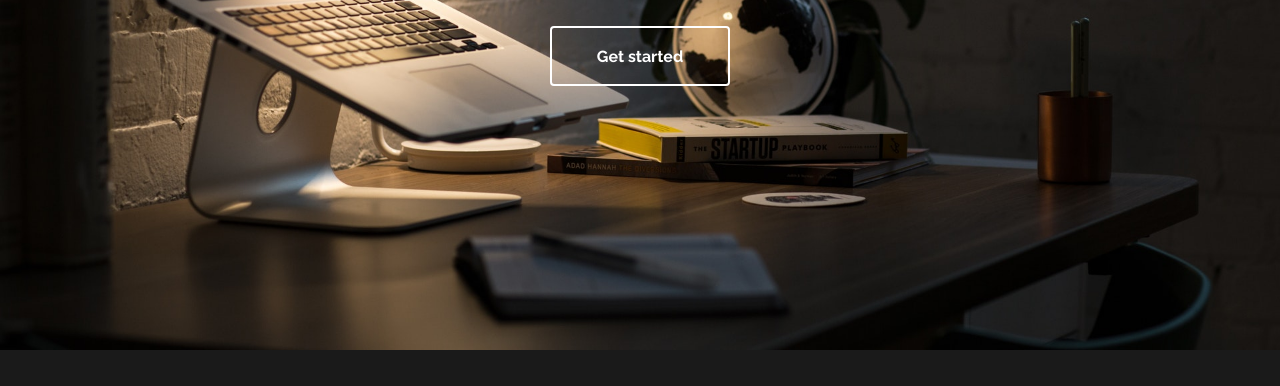
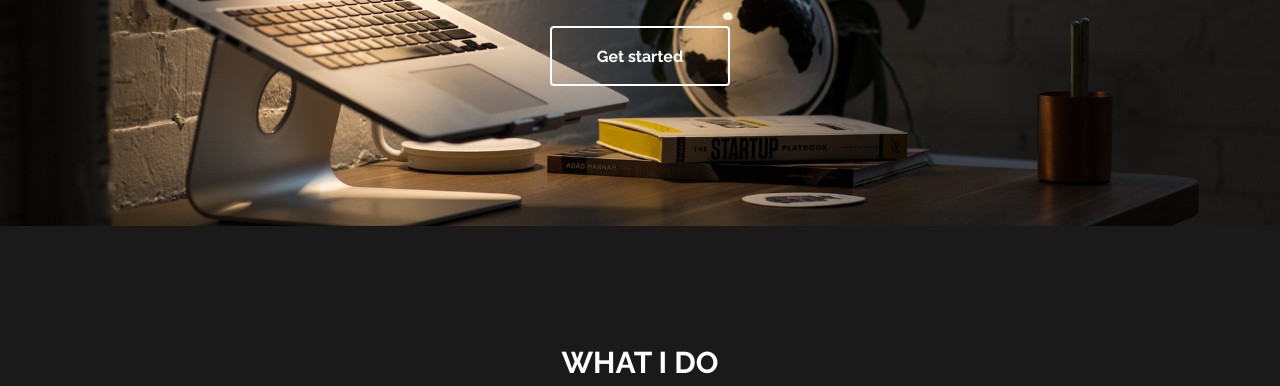
Before and after one commit to abhigitzone/abhigitzone.github.io, a plain HTML site: page index.html in a window 1280 px wide. Shown: the part 450-836 px from the top of the page. Drawn offline with Linux system fonts and the light colour scheme.

Commit message:
Update templatemo-style.css

```diff
--- a/css/templatemo-style.css
+++ b/css/templatemo-style.css
@@ -40,13 +40,7 @@ footer,
 footer .fp-slide,
 footer .fp-tableCell
 {
-    height: auto;
-
-		overflow-y: hidden;
-		overflow-x: hidden;
-		/* min-height: 100px;
-		overflow-x: hidden;
-		overflow-y: hidden; */
+    height: auto !important;
 }
 
 /* end all section */
@@ -182,7 +176,6 @@ h1,h2,h3,h4,h5
         background-repeat: no-repeat;
         padding-top: 120px;
         padding-bottom: 140px;
-				height: 100px; /*Again changes here */
         text-align: center;
 	}
 #home h1
```
